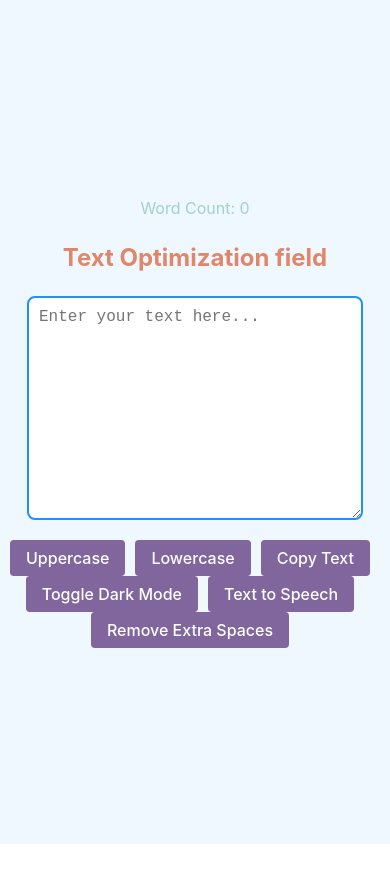
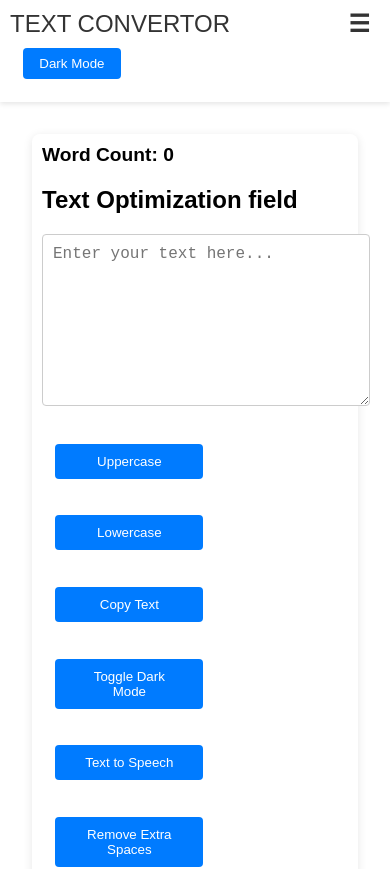
Before and after one commit to ekansh-vedi/text-utilization, a React (Vite) app: page / in a window 390 px wide. Shown: the top 869 px of the page. Built offline with nearby package versions, Linux system fonts and the light colour scheme.

Commit message:
responsive ui and routing

```diff
--- a/package.json
+++ b/package.json
@@ -15,6 +15,7 @@
     "react": "^18.2.0",
     "react-dom": "^18.2.0",
     "react-icons": "^5.0.1",
+    "react-router-dom": "^6.22.3",
     "tesseract.js": "^5.0.5"
   },
   "devDependencies": {
--- a/src/App.css
+++ b/src/App.css
@@ -9,6 +9,7 @@
   text-rendering: optimizeLegibility;
   -webkit-font-smoothing: antialiased;
   -moz-osx-font-smoothing: grayscale;
+  width: 100%;
 }
 
 a {
@@ -25,9 +26,11 @@ body {
   margin: 0;
   display: flex;
   place-items: center;
-  min-width: 320px;
-  min-height: 100vh;
+  width: 100%;
+  /* min-width: 320px; */
+  /* min-height: 100vh; */
 }
+
 
 h1 {
   font-size: 3.2em;
@@ -134,11 +137,12 @@ span {
   justify-content: center; /* Center horizontally */
   align-items: center; /* Center vertically */
   flex-direction: column;
+  width: 100%;
 }
 
 /* Styles for the ImageTextExtractor component */
 .ImageTextExtractor {
-  width: 50%; /* Set the width of the ImageTextExtractor component */
+  width: 50%;
   align-self: center; /* Center horizontally */
 }
 
--- a/src/App.jsx
+++ b/src/App.jsx
@@ -1,24 +1,28 @@
-
-import './App.css';
+// import './App.css';
+import './InputField.css';
 import TextUtility from './TextUtility';
 import ImageTextExtractor from './ImageTextExtractor';
 // import WordToPDFConverter from './WordToPdfConverter';
 import AudioToTextConverter from './AudioToText';
 import DictionaryComponent from './Dictionary';
-
-
-
-
+import { BrowserRouter as Router, Route, Routes, useNavigate, Navigate, Await } from "react-router-dom"
+import Navbar from './Universal/Navbar';
+import { useState } from 'react';
 
 
 function App() {
+  const [isDarkMode, setIsDarkMode] = useState(false);
   return (
-    <div className="App">
-      <TextUtility />
-      <ImageTextExtractor className="ImageTextExtractor" />
- {/* <WordToPDFConverter/> */}
- <AudioToTextConverter/>
- <DictionaryComponent/>
+    <div className={`App ${isDarkMode ? 'dark-mode' : ''}`}>
+      <Navbar isDarkMode={isDarkMode} setIsDarkMode={setIsDarkMode}/>
+      <Routes>
+        <Route exact path="/" element={<TextUtility />} />
+        <Route exact path="/textutility" element={<TextUtility />} />
+        <Route exact path="/imagetextextractor" element={<ImageTextExtractor className="ImageTextExtractor" /> } />
+        {/* <Route exact path="/wordtopdfconverter" element={<WordToPDFConverter />} /> */}
+        <Route exact path="/audiototextconverter" element={<AudioToTextConverter />} />
+        <Route exact path="/dictionary" element={<DictionaryComponent />} />
+      </Routes>
     </div>
   );
 }
--- a/src/AudioToText.jsx
+++ b/src/AudioToText.jsx
@@ -33,7 +33,7 @@ const AudioToTextConverter = () => {
   };
 
   return (
-    <div className='centered'>
+    <div className='container centered'>
       <h2>Voice to Text Converter</h2>
 
       <textarea
@@ -43,6 +43,7 @@ const AudioToTextConverter = () => {
         rows={6}
         cols={50}
       />
+      <div className='controls'>
        <button onClick={handleTranscribe} disabled={isTranscribing}>
         {isTranscribing ? 'Transcribing...' : 'Transcribe '}
       </button>
@@ -50,6 +51,7 @@ const AudioToTextConverter = () => {
       <button onClick={handleCopyText} disabled={!transcribedText}>
         Copy Text
       </button>
+      </div>
     </div>
   );
 };
--- a/src/Dictionary.jsx
+++ b/src/Dictionary.jsx
@@ -31,7 +31,7 @@ function App() {
   };
 
   return (
-    <div className="App">
+    <div className="container App">
       <h1>Free Dictionary</h1>
       <div className="searchBox">
         <input
--- a/src/ImageTextExtractor.jsx
+++ b/src/ImageTextExtractor.jsx
@@ -31,7 +31,7 @@ const ImageTextExtractor = () => {
   };
 
   return (
-    <div className='centered'>
+    <div className='container centered'>
       <h2>Image Text Extractor</h2>
       <input type="file" accept="image/*" onChange={handleImageUpload} />
       <div>
--- /dev/null
+++ b/src/InputField.css
@@ -0,0 +1,77 @@
+.container {
+    /* max-width: 800px; */
+    min-height: 90vh;
+    margin: 2em;
+    padding: 2em;
+    /* background-color: #fff; */
+    box-shadow: 0 2px 10px rgba(0, 0, 0, 0.1);
+    border-radius: 8px;
+  }
+
+  .dark-mode {
+    background-color: #333;
+    color: #fff;
+  }
+
+  #utilityHead {
+    font-size: 1.8rem;
+    margin-bottom: 20px;
+  }
+
+  textarea {
+    width: 100%;
+    min-height: 200px;
+    padding: 10px;
+    margin-bottom: 20px;
+    border: 1px solid #ccc;
+    border-radius: 4px;
+    resize: vertical;
+  }
+
+  .controls {
+    display: flex;
+    gap: 10px;
+  }
+
+  button {
+    padding: 10px 20px;
+    margin: 1em;
+    border: none;
+    border-radius: 4px;
+    background-color: #007bff;
+    color: #fff;
+    cursor: pointer;
+    transition: background-color 0.3s ease;
+  }
+
+  button:hover {
+    background-color: #0056b3;
+  }
+
+  span {
+    font-size: 1.2rem;
+    font-weight: bold;
+  }
+
+  @media screen and (max-width: 768px) {
+    .container {
+      padding: 10px;
+    }
+
+    #utilityHead {
+      font-size: 1.5rem;
+    }
+
+    textarea {
+      min-height: 150px;
+      font-size: 1rem;
+    }
+
+    .controls {
+      flex-wrap: wrap;
+    }
+
+    button {
+      flex-basis: calc(50% - 5px);
+    }
+  }
--- /dev/null
+++ b/src/Universal/Navbar.css
@@ -0,0 +1,179 @@
+.navbar {
+    background-color: #fff;
+    color: #333;
+    padding: 10px;
+    box-shadow: 0 2px 5px rgba(0, 0, 0, 0.1);
+    display: flex;
+    justify-content: space-between;
+    align-items: center;
+
+  }
+
+  .navbar-content{
+    display: flex;
+  }
+
+  /* .navbar.dark-mode {
+    background-color: #333;
+    color: #fff;
+  } */
+
+  /* Global styles */
+body {
+  margin: 0;
+  padding: 0;
+  font-family: Arial, sans-serif;
+  transition: background-color 0.3s ease, color 0.3s ease;
+}
+
+
+  .brand {
+    font-size: 1.5rem;
+    display: flex;
+    align-items: center;
+    gap: 10px;
+    justify-content: center;
+  }
+
+  .nav-links {
+    list-style: none;
+    display: flex;
+    gap: 20px;
+  }
+
+  .nav-links li {
+    margin-right: 10px;
+  }
+
+  .nav-links li a {
+    color: inherit;
+    text-decoration: none;
+    padding: 8px;
+    border-radius: 4px;
+    transition: background-color 0.3s ease;
+  }
+
+  .nav-links li a:hover {
+    background-color: #f0f0f0;
+  }
+
+  .dark-mode-btn {
+    padding: 8px 16px;
+    background-color: #007bff;
+    color: #fff;
+    border: none;
+    border-radius: 4px;
+    cursor: pointer;
+    transition: background-color 0.3s ease;
+  }
+
+  .dark-mode-btn:hover {
+    background-color: #0056b3;
+  }
+
+  /* Existing CSS styles */
+
+/* Hamburger icon styles */
+.mobile-menu-toggle {
+  display: none;
+}
+
+.hamburger-icon {
+  display: none;
+  cursor: pointer;
+  font-size: 1.5rem;
+  margin-right: 10px;
+}
+
+.nav-links {
+  list-style: none;
+  display: flex;
+  gap: 20px;
+}
+
+.nav-links li {
+  margin-right: 10px;
+}
+
+.nav-links li a {
+  color: inherit;
+  text-decoration: none;
+  padding: 8px;
+  border-radius: 4px;
+  transition: background-color 0.3s ease;
+}
+
+.nav-links li a:hover {
+  background-color: #f0f0f0;
+}
+
+/* Dark mode button styles */
+
+/* Media queries for responsive design */
+@media screen and (max-width: 768px) {
+  .mobile-menu-toggle {
+    display: block;
+  }
+
+  .navbar-content {
+    flex-direction: column;
+    align-items: flex-start;
+  }
+
+  .hamburger-icon {
+    display: block;
+  }
+
+  .nav-links {
+    display: none;
+    flex-direction: column;
+    gap: 10px;
+  }
+
+  .nav-links.open {
+    display: flex;
+  }
+
+  .nav-links li {
+    margin-right: 0;
+  }
+
+  .dark-mode-btn {
+    margin-top: 10px;
+  }
+}
+
+.mobile-menu-toggle {
+  display: flex;
+  justify-content: space-between;
+  align-items: center;
+  cursor: pointer;
+}
+
+.hamburger-icon {
+  font-size: 1.5rem;
+}
+
+/* Hide tick button */
+.mobile-menu-toggle input[type="checkbox"] {
+  position: absolute;
+  opacity: 0;
+  width: 0;
+  height: 0;
+}
+
+/* Style the open state */
+/* .mobile-menu-toggle.open .hamburger-icon {
+  transform: rotate(90deg);
+} */
+
+@media screen and (max-width: 768px) {
+  .navbar-content {
+    width: 100%;
+  }
+  .mobile-menu-toggle{
+    width: 100%;
+  }
+
+
+}
--- /dev/null
+++ b/src/Universal/Navbar.jsx
@@ -0,0 +1,70 @@
+import React, { useState } from 'react';
+import { Link } from 'react-router-dom';
+import './Navbar.css';
+
+const Navbar = ({ isDarkMode, setIsDarkMode }) => {
+  const [isMobileMenuOpen, setIsMobileMenuOpen] = useState(false);
+
+  const handleDarkModeToggle = () => {
+    setIsDarkMode(!isDarkMode);
+  };
+
+  const handleMobileMenuToggle = () => {
+    setIsMobileMenuOpen(!isMobileMenuOpen);
+  };
+
+  const closeMobileMenu = () => {
+    setIsMobileMenuOpen(false);
+  };
+
+  return (
+    <div className={`navbar ${isDarkMode ? 'dark-mode' : ''}`}>
+      <div className="navbar-content">
+        <div
+  id="mobile-menu-toggle"
+  className={`mobile-menu-toggle ${isMobileMenuOpen ? 'open' : ''}`}
+  onClick={handleMobileMenuToggle}
+  aria-label="Toggle mobile menu"
+  aria-expanded={isMobileMenuOpen}
+  aria-controls="mobile-menu"
+>
+  <div className="brand">TEXT CONVERTOR</div>
+  <span className="hamburger-icon">&#9776;</span>
+</div>
+
+        {/* <input
+          type="checkbox"
+          id="mobile-menu-toggle"
+          className="mobile-menu-toggle"
+          checked={isMobileMenuOpen}
+          onChange={handleMobileMenuToggle}
+          aria-label="Toggle mobile menu"
+          aria-expanded={isMobileMenuOpen}
+          aria-controls="mobile-menu"
+        />
+        <label htmlFor="mobile-menu-toggle" className="hamburger-icon">
+          &#9776;
+        </label> */}
+        <ul className={`nav-links ${isMobileMenuOpen ? 'open' : ''}`}>
+          <li>
+            <Link to="/textutility" onClick={closeMobileMenu}>Text Utility</Link>
+          </li>
+          <li>
+            <Link to="/imagetextextractor" onClick={closeMobileMenu}>Image Text Extractor</Link>
+          </li>
+          <li>
+            <Link to="/audiototextconverter" onClick={closeMobileMenu}>Audio to Text Converter</Link>
+          </li>
+          <li>
+            <Link to="/dictionary" onClick={closeMobileMenu}>Dictionary</Link>
+          </li>
+        </ul>
+        <button className="dark-mode-btn" onClick={handleDarkModeToggle}>
+          {isDarkMode ? 'Light Mode' : 'Dark Mode'}
+        </button>
+      </div>
+    </div>
+  );
+};
+
+export default Navbar;
--- a/src/main.jsx
+++ b/src/main.jsx
@@ -1,11 +1,12 @@
 import React from 'react'
 import ReactDOM from 'react-dom/client'
 import App from './App.jsx'
-
-
+import { BrowserRouter } from 'react-router-dom'
 
 ReactDOM.createRoot(document.getElementById('root')).render(
   <React.StrictMode>
-    <App />
+     <BrowserRouter>
+      <App />
+    </BrowserRouter>
   </React.StrictMode>,
 )
```
Also changed, not shown: 1 other file (tests, documents, lock files or other folders).
